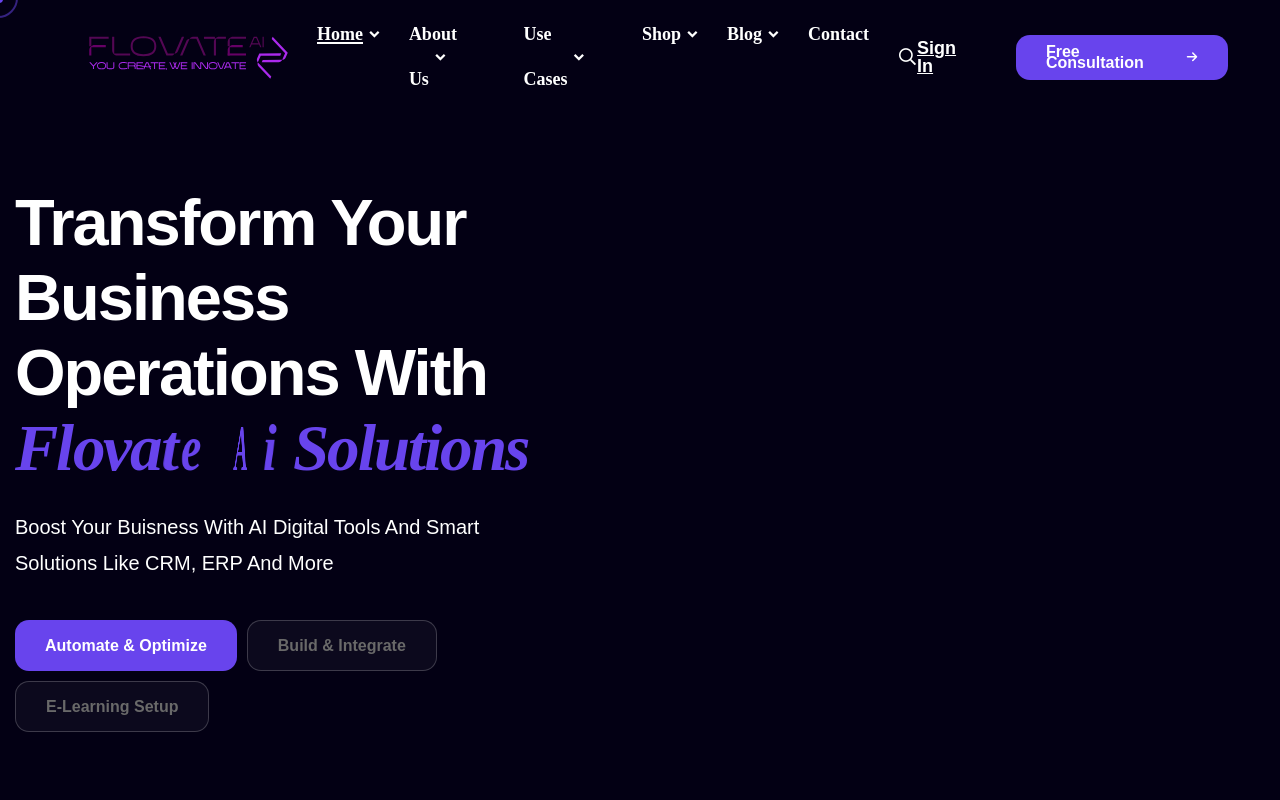
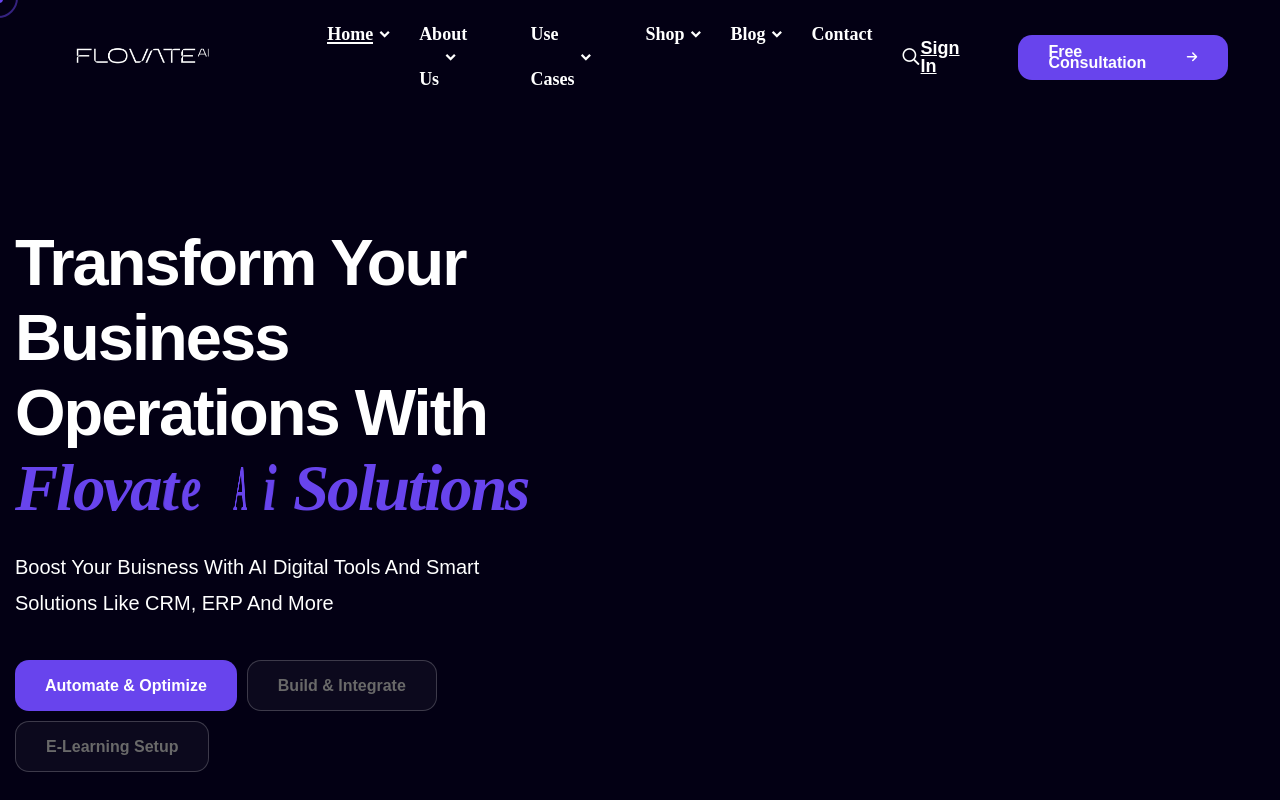
Before and after one commit to louay-srdev/FlovateAi, a Next.js app: page / in a window 1280 px wide. Shown: the top 800 px of the page. Built offline with nearby package versions, Linux system fonts and the light colour scheme; a web font is replaced by a local one.

Commit message:
update logo

```diff
--- a/components/headers/Header1.jsx
+++ b/components/headers/Header1.jsx
@@ -30,10 +30,10 @@
           <div id="site-logo-inner">
             <Link href={`/`} rel="home" className="main-logo">
               <Image
-                width={240}
+                width={160}
                 height={80}
                 id="logo_header"
-                src="/assets/images/logo/flovate-logos/english logo flovate-01.svg"
+                src="/assets/images/logo/english-logo.png"
                 alt="Flovate Logo"
               />
             </Link>
--- a/public/assets/css/style.css
+++ b/public/assets/css/style.css
@@ -1206,12 +1206,13 @@
   border: none;
   padding-right: 0 !important;
   background: transparent;
+
   position: relative;
   margin-bottom: -105px;
 }
 
 .header-inner {
-  margin-top: -90px;
+  margin-top: -50px;
   padding: 29px 52px 31px 70px;
   display: flex;
   justify-content: space-between;
@@ -1219,14 +1220,14 @@
 }
 
 #site-logo {
-  margin-right: 10px;
-}
+  margin-right: 101px;
+}
+
 /* main-nav */
 .main-nav {
   display: flex;
   gap: 30px;
   align-items: center;
-  justify-content: flex-end;
 }
 
 .menu-primary-menu {
@@ -1386,8 +1387,7 @@
 /* Mobile Menu Button */
 .mobile-button {
   display: none;
-  margin-top: 25px;
-  /*  position: absolute;*/
+  position: absolute;
   width: 26px;
   height: 26px;
   top: 50%;
```
